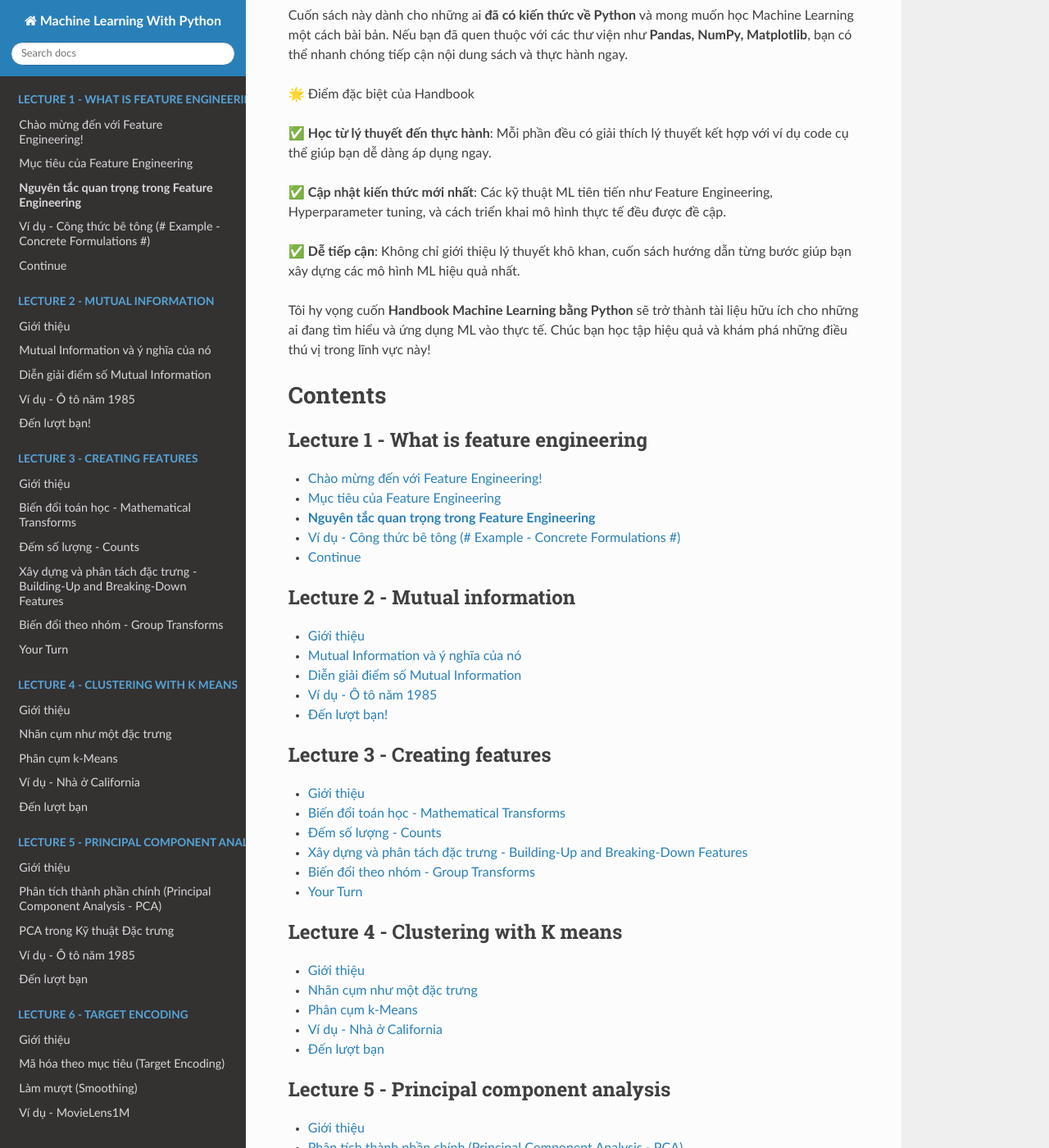
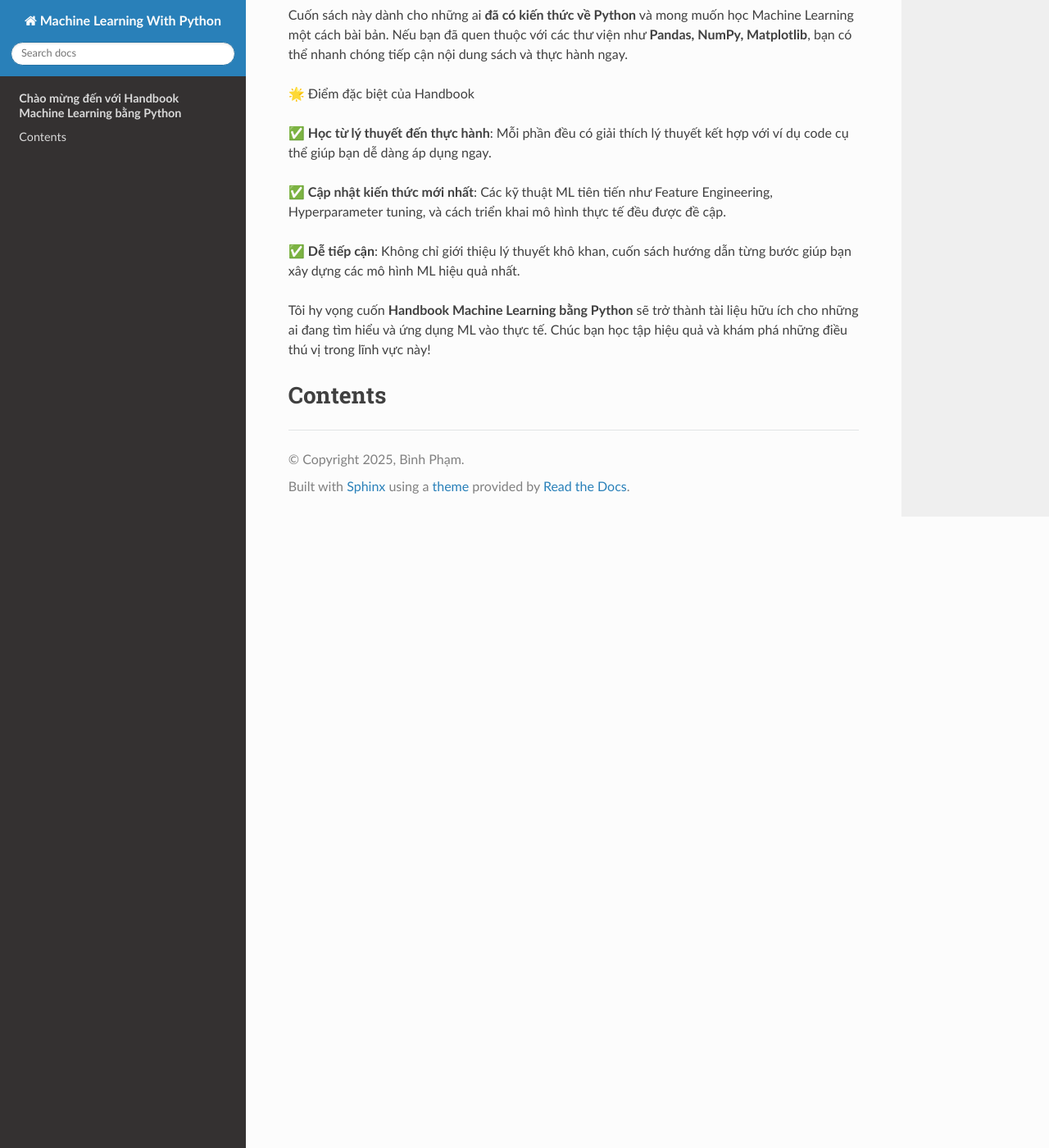
Before and after one commit to phambinh0826/Feature-Engineering, a Sphinx documentation site: the page built from docs/source/index.rst, in a window 1280 px wide and 1400 px high, scrolled down 1414 px. Shown: the whole window at 82% size. Built offline with Sphinx 7.4.7 and the Read the Docs theme 3.1.0, drawn with Linux system fonts in a browser that asks for light colours; pages that are not in the unit, such as notebooks, are missing from menus; some of the changed text lies outside the part shown.

Commit message:
Update index.rst

```diff
--- a/docs/source/index.rst
+++ b/docs/source/index.rst
@@ -67,39 +67,3 @@ Contents
    Module 1 - Data Visualization/Lecture 1  - Introduction to Visualization Tools/Lecture 1  - Introduction to Visualization Tools.ipynb
    Module 1 - Data Visualization/Lecture 2 - Basic Visualization Tools/Lecture 2 - Basic Visualization Tools.ipynb
    Module 1 - Data Visualization/Lecture 3 - Specialized Visualization Tools/Lecture 3 - Specialized Visualization Tools.ipynb
-
-.. toctree::
-   :caption: Lecture 1 - What is feature engineering
-   :maxdepth: 1
-
-   1. what-is-feature-engineering.ipynb
-
-.. toctree::
-   :caption: Lecture 2 - Mutual information
-   :maxdepth: 1
-
-   2. mutual-information.ipynb
-
-.. toctree::
-   :caption: Lecture 3 - Creating features
-   :maxdepth: 1
-
-   3. creating-features.ipynb
-
-.. toctree::
-   :caption: Lecture 4 - Clustering with K means
-   :maxdepth: 1
-
-   4. clustering-with-k-means.ipynb
-
-.. toctree::
-   :caption: Lecture 5 - Principal component analysis
-   :maxdepth: 1
-
-   5. principal-component-analysis.ipynb
-
-.. toctree::
-   :caption: Lecture 6 - Target encoding
-   :maxdepth: 1
-
-   6. target-encoding.ipynb
```
